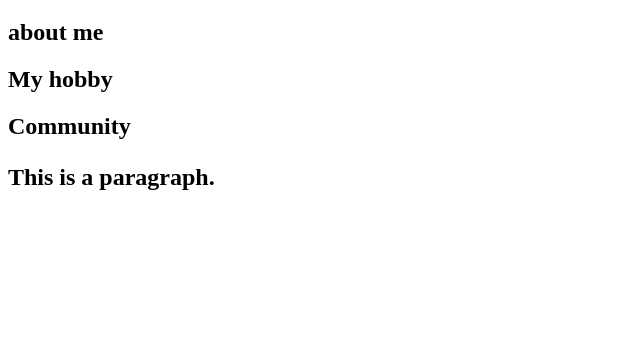
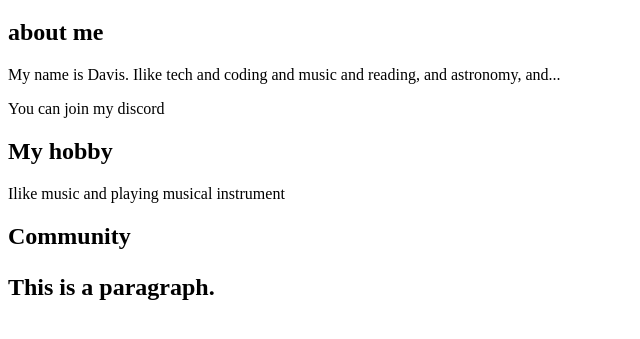
Before and after one commit to DavisGalla/first_job, a plain HTML site: page index.html in a window 1280 px wide. Shown: the part 61-400 px from the top of the page, without its empty margins (0-640 px from the left). Drawn offline with Linux system fonts and the light colour scheme.

Commit message:
Update index.html

```diff
--- a/index.html
+++ b/index.html
@@ -4,7 +4,10 @@
 
 <h1>Welcome to my hoby website</h1>
   <h2>about me</h2>
+  <p>My name is Davis. Ilike tech and coding  and music and reading, and astronomy, and...</p>
+  <p> You can join my discord</p>
   <h2>My hobby</h2>
+  <p>Ilike music and playing musical instrument</p>
   <h2>Community</2>
 <p>This is a paragraph.</p>
 
```
